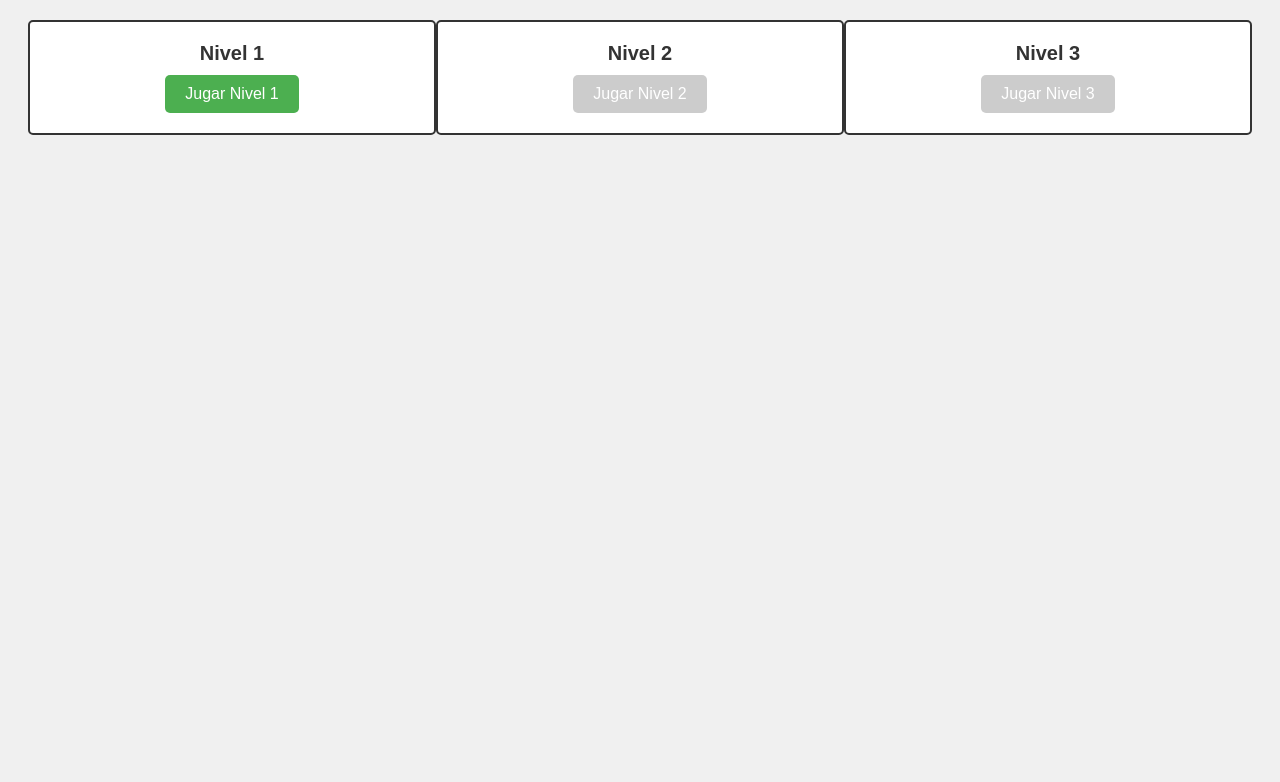
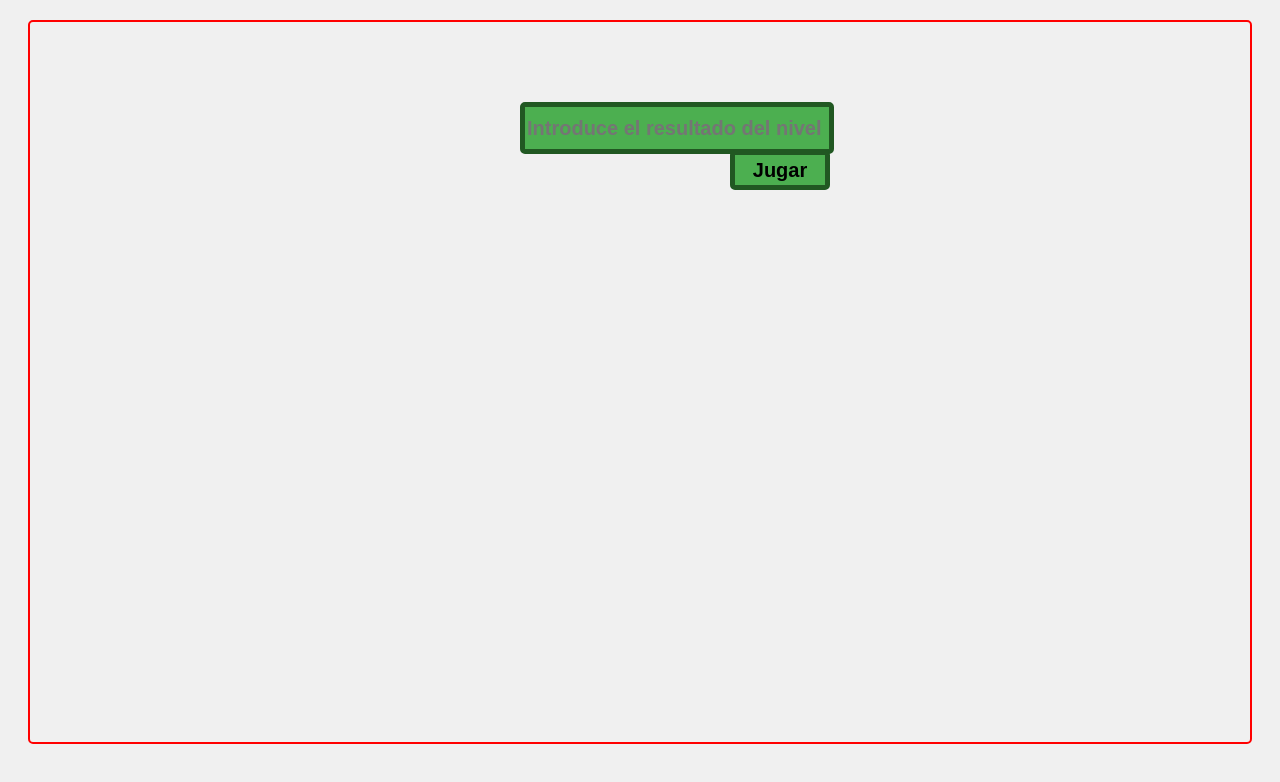
Before and after one commit to sergiolopfer84/MiniGames-Proyect, a plain HTML site: page index.html in a window 1280 px wide. Both pictures are taken after a click on the button "Jugar Nivel 1". Drawn offline with Linux system fonts and the light colour scheme.

Commit message:
Creación de nuevas pantallas donde ver y ejecutar el juego. Pendiente de cambiar lo que se muestra en cada una antes de ejecutar el juego

```diff
--- a/index.html
+++ b/index.html
@@ -5,24 +5,24 @@
     <meta name="viewport" content="width=device-width, initial-scale=1.0">
     <title>Minijuegos</title>
     <link rel="stylesheet" href="styles.css">
-    <script src="juegos.js"></script>
+
 
 </head>
 <body>
     <div class="container">
         <div class="game" id="nivel1">
             <h2>Nivel 1</h2>
-            <button class="play-button">Jugar Nivel 1</button>
-
+            <button class="play-button" id="play-button1">Jugar Nivel 1</button>
         </div>
         <div class="game" id="nivel2">
             <h2>Nivel 2</h2>
-            <button class="play-button" disabled>Jugar Nivel 2</button>
+            <button class="play-button" id="play-button2" disabled>Jugar Nivel 2</button>
         </div>
         <div class="game" id="nivel3">
             <h2>Nivel 3</h2>
-            <button class="play-button" disabled>Jugar Nivel 3</button>
+            <button class="play-button" id="play-button3" disabled>Jugar Nivel 3</button>
         </div>
     </div>
+    <script type="module" src="juegos.js"></script>
 </body>
 </html>
--- a/juegos.js
+++ b/juegos.js
@@ -15,15 +15,71 @@ function jugarNivel(nivel) {
         alert(`Debes completar el Nivel ${nivel - 1} antes de desbloquear el Nivel ${nivel}.`);
     }
 }
+document.addEventListener('DOMContentLoaded', function() {
+    let nivel1Completado = false;
+    let nivel2Completado = false;
+    let nivel1Activo = false;
+    // Agregamos una variable para controlar si el juego del Nivel 1 ya está activo
 
-let nivel1Completado = false;
-let nivel2Completado = false;
-/*
-function suma10(){
-            const resultado = document.getElementById("resultado").value;
+    const playButton1 = document.getElementById("play-button1");
+    const playButton2 = document.getElementById("play-button2");
+    const playButton3 = document.getElementById("play-button3");
+    playButton1.addEventListener("click", function(){
+       crearNuevaPantalla(1);
+
+    });
+    playButton2.addEventListener("click", function(){
+        crearNuevaPantalla(2);
+
+     });
+     playButton3.addEventListener("click", function(){
+        crearNuevaPantalla(3);
+
+     });
+
+});
+
+function crearNuevaPantalla(number) {
+    const nivel1 = document.getElementById("nivel1");
+    nivel1.style.display = "none";
+
+    const nivel2 = document.getElementById("nivel2");
+    nivel2.style.display = "none";
+
+    const nivel3 = document.getElementById("nivel3");
+    nivel3.style.display = "none";
+
+    const jugarNivel = document.createElement('div');
+    jugarNivel.id = "jugarNivel";
+    const botonResultado = document.createElement('button');
+    botonResultado.id = "botonResultado";
+    botonResultado.textContent = "Jugar";
+
+
+    switch (number) {
+        case 1:
+            const resultadoInput1 = document.createElement("input");
+        resultadoInput1.placeholder = "Introduce el resultado del nivel 1";
+            resultadoInput1.id = "resultadoInput";
+            jugarNivel.appendChild(resultadoInput1);
+            jugarNivel.appendChild(botonResultado);
+            break;
+        case 2:
+            // Lógica para el nivel 2, si es diferente al nivel 1
+            jugarNivel.appendChild(botonResultado);
+            break;
+        case 3:
+            // Lógica para el nivel 3
+            const resultadoInput3 = document.createElement("input");
+            resultadoInput3.id = "resultadoInput";
+            resultadoInput3.placeholder = "Tabla del 1,2,3... o todas";
+            jugarNivel.appendChild(resultadoInput3);
+            jugarNivel.appendChild(botonResultado);
+            break;
+        default:
+            // Lógica para otros niveles si es necesario
+            break;
+    }
+
+    document.querySelector(".container").appendChild(jugarNivel);
 }
-
-function resta(){
-
-}
-*/
--- a/styles.css
+++ b/styles.css
@@ -39,3 +39,32 @@ h2 {
     background-color: #ccc;
     cursor: not-allowed;
 }
+#jugarNivel{
+    position: relative;
+    width: 100vw;
+    height: 90vh;
+    border: 2px solid red;
+    border-radius: 5px;
+}
+#botonResultado,#resultadoInput{
+    position: absolute;
+    font-weight: 600;
+    font-size: 20px;
+    border-radius: 5px;
+    background-color: #4caf50;
+    border: 5px solid #215822;
+}
+#botonResultado{
+    top:16vh;
+    left: calc(50vw + 60px);
+    width: 100px;
+    height: 40px;
+    }
+
+#resultadoInput{
+    top: 10vh;
+    left: calc(50vw - 150px);
+    width: 300px;
+    height: 40px;
+    text-align: center;
+}
```
Also changed, not shown: newFile.js (added, +23 -0 lines).
